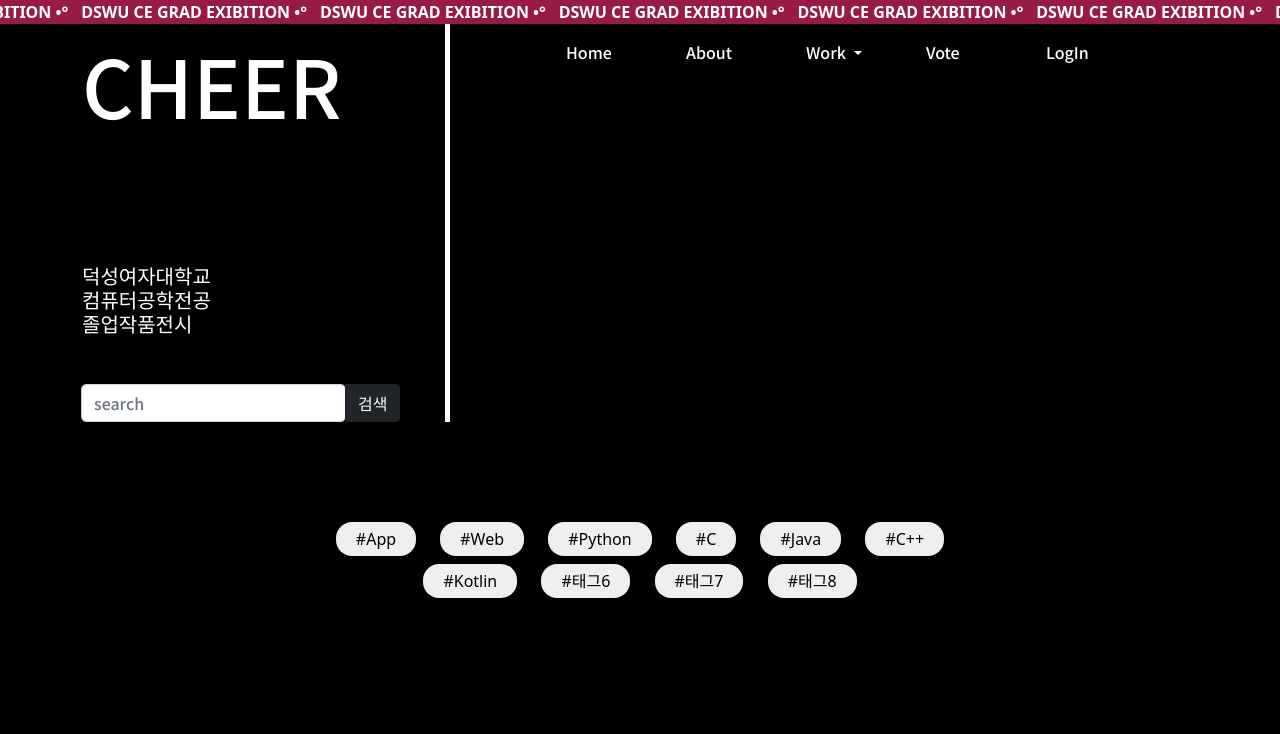
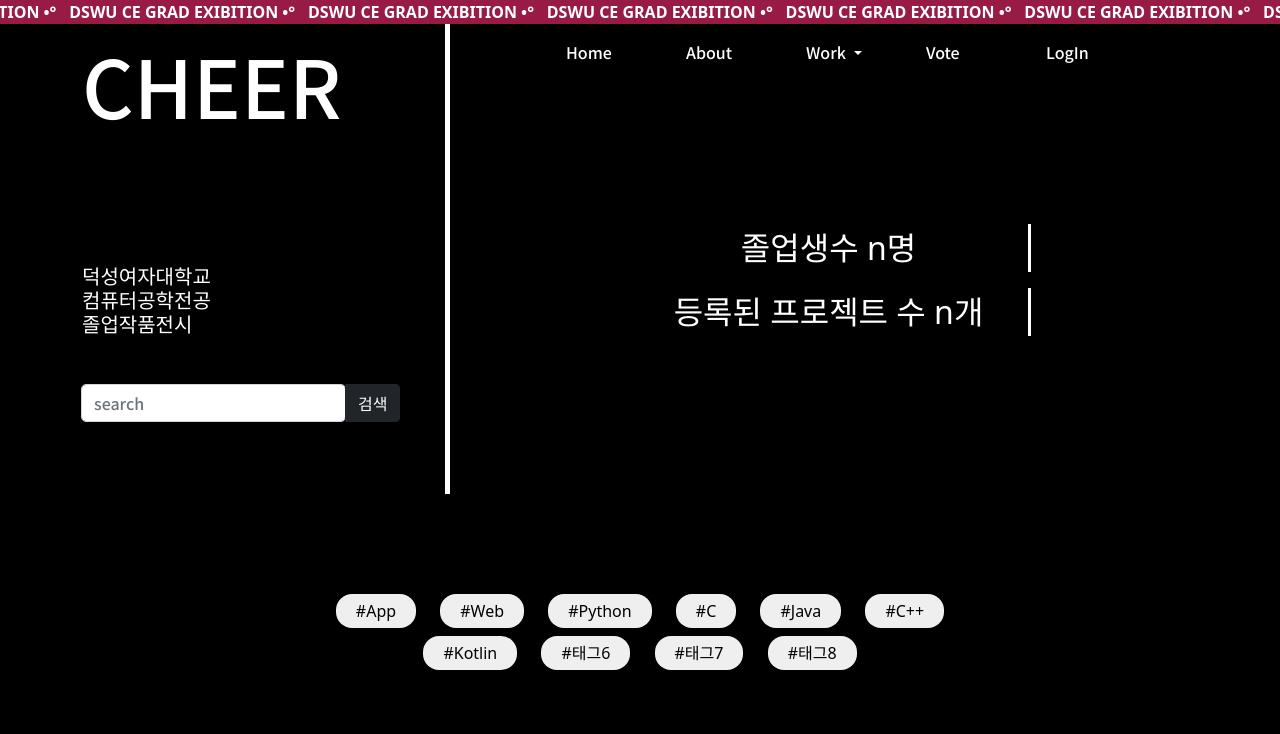
Before and after one commit to namseohyeon/cheer, a Django app: page /landing/ in a window 1280 px wide. Shown: the top 734 px of the page. Run offline with Django 4.2, Linux system fonts and the light colour scheme; some libraries are stand-ins or nearby versions; some web fonts are replaced.

Commit message:
메인페이지 애니메이션으로 꾸미기

```diff
--- a/mainapp/static/mainapp/css/customstyles.css
+++ b/mainapp/static/mainapp/css/customstyles.css
@@ -96,10 +96,70 @@
     color: #981b45;
 }
 
+    /* cheer 풀네임 + 졸업생수, 프로젝트 수 표시 */
+.fullname {
+    width: 100%;
+}
+.fullname img {
+    max-width: 100%;
+    height: auto;
+    justify-content: center;
+    text-align: center;
+}
+    /* cheer 풀네임 - animation */
+.fullname img {
+  animation: fadeOut ease 5s;
+  animation-fill-mode: forwards;
+  animation-delay: 2s;
+}
+@keyframes fadeOut {
+  0% {
+    opacity:1;
+  }
+  100% {
+    opacity:0;
+  }
+}
+    /* 졸업생수, 프로젝트 수 - animation */
 
+.howmuch {
+  display: grid;
+  place-items: center;
+  position: absolute;
+  top: 40%;
+  left: 50%;
+  width: 100%;
+  transform: translate( -50%, -50%);
+  font-size: 2em;
+  text-align: center;
+  margin-top: 10%;
+}
+
+.howmuch p {
+  width: 22ch;
+  animation: typing 4s steps(22), blink .5s step-end infinite alternate;
+  white-space: nowrap;
+  overflow: hidden;
+  border-right: 3px solid;
+  color: white;
+  text-align: center;
+
+}
+
+@keyframes typing {
+  from {
+    width: 0
+  }
+}
+
+@keyframes blink {
+  50% {
+    border-color: transparent
+  }
+}
 
 /* main */
-/* tag css */
+    /* tag css */
 .tag_btn {
     border: none;
     color: black;
@@ -114,8 +174,7 @@
 .tag a {
     color: #000;
 }
-
-/* prj css */
+    /* prj css */
 .card {margin: 0.5rem;}
 .card text {
     opacity: 0;
@@ -135,7 +194,6 @@
 @media (min-width: 700px) {
     .bd-placeholder-img-lg {font-size: 3.5rem;}
 }
-
 
 /* 페이지네이션 */
 .pagination {
@@ -169,7 +227,6 @@
     font-size: 0.875rem;
 }
 
-
 /* about.html */
 .symbol {
     position: relative
--- a/mainapp/templates/landing.html
+++ b/mainapp/templates/landing.html
@@ -14,8 +14,8 @@
     <link rel="preconnect" href="https://fonts.googleapis.com">
     <link rel="preconnect" href="https://fonts.gstatic.com" crossorigin>
     <link href="https://fonts.googleapis.com/css2?family=Nanum+Myeongjo:wght@400;800&family=Noto+Sans+KR:wght@500;700;900&family=Song+Myung&display=swap" rel="stylesheet"><head>
-
-    <script src="customjavascripts.js/randomBrightColor" type="text/javascript"></script>
+    <!-- 태그 색 랜덤
+    <script src="customjavascripts.js/randomBrightColor" type="text/javascript"></script> -->
 </head>
 <body>
     <!-- landing 최상단 -->
@@ -42,8 +42,18 @@
                 </form>
             </div>
             <!-- 메인페이지 우측 (타이틀 풀네임, 졸업생 총인원수, 총작품 수 등 표시) -->
-            <div class="col-8" id="row2">
+            <div class="col-8" id="web-info">
                 {% include 'navbar.html' %}
+                <!-- <div class="fullname_img howmuch"> -->
+                <div class="fullname">
+                    <img src="../static/mainapp/css/full_name.png">
+                </div>
+                <div class="howmuch">
+                    <p>졸업생수 n명<br></p>
+                    <p>등록된 프로젝트 수 n개</p>
+                </div>
+
+
             </div>
         </div>
     </div>
```
